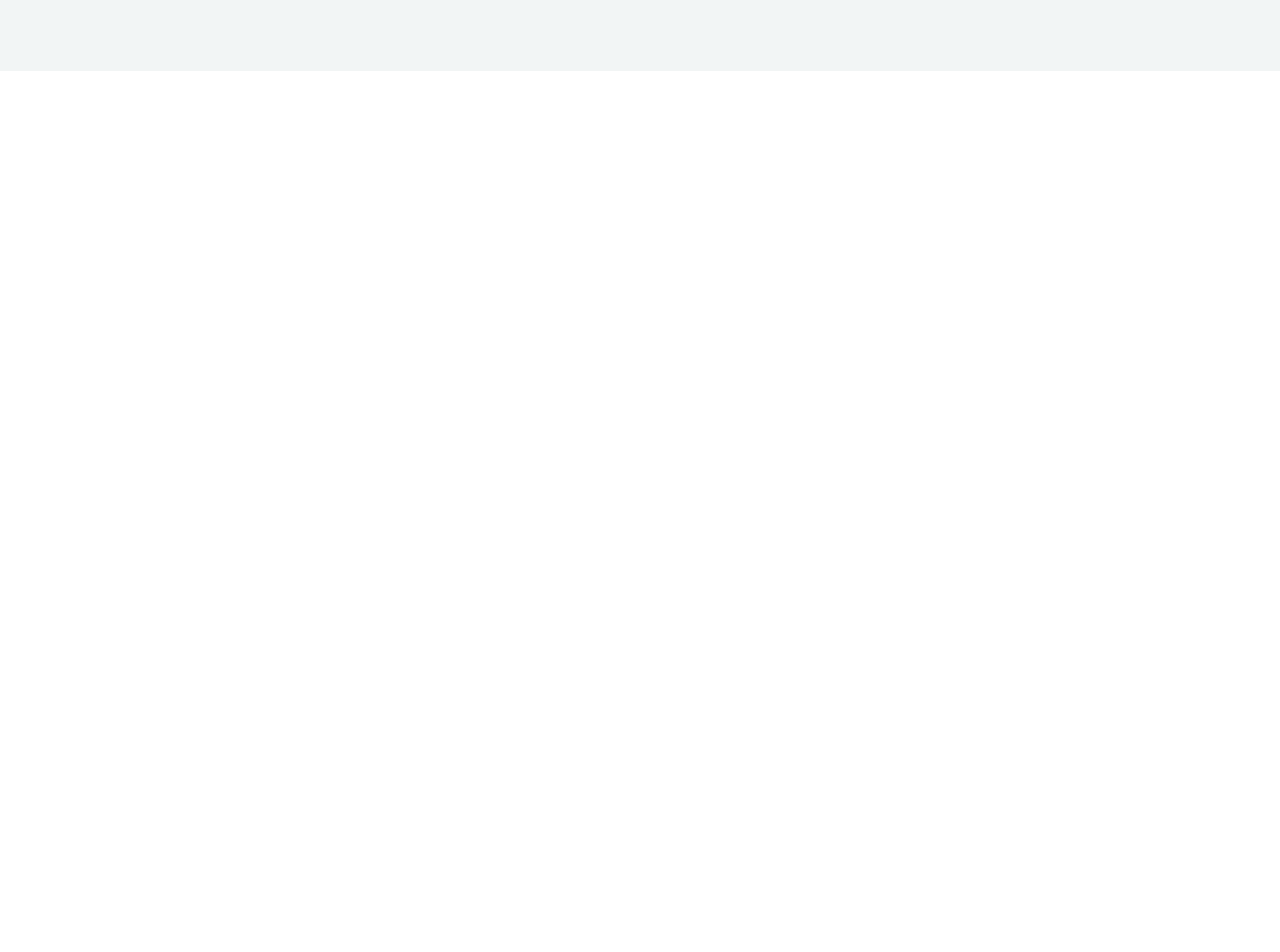
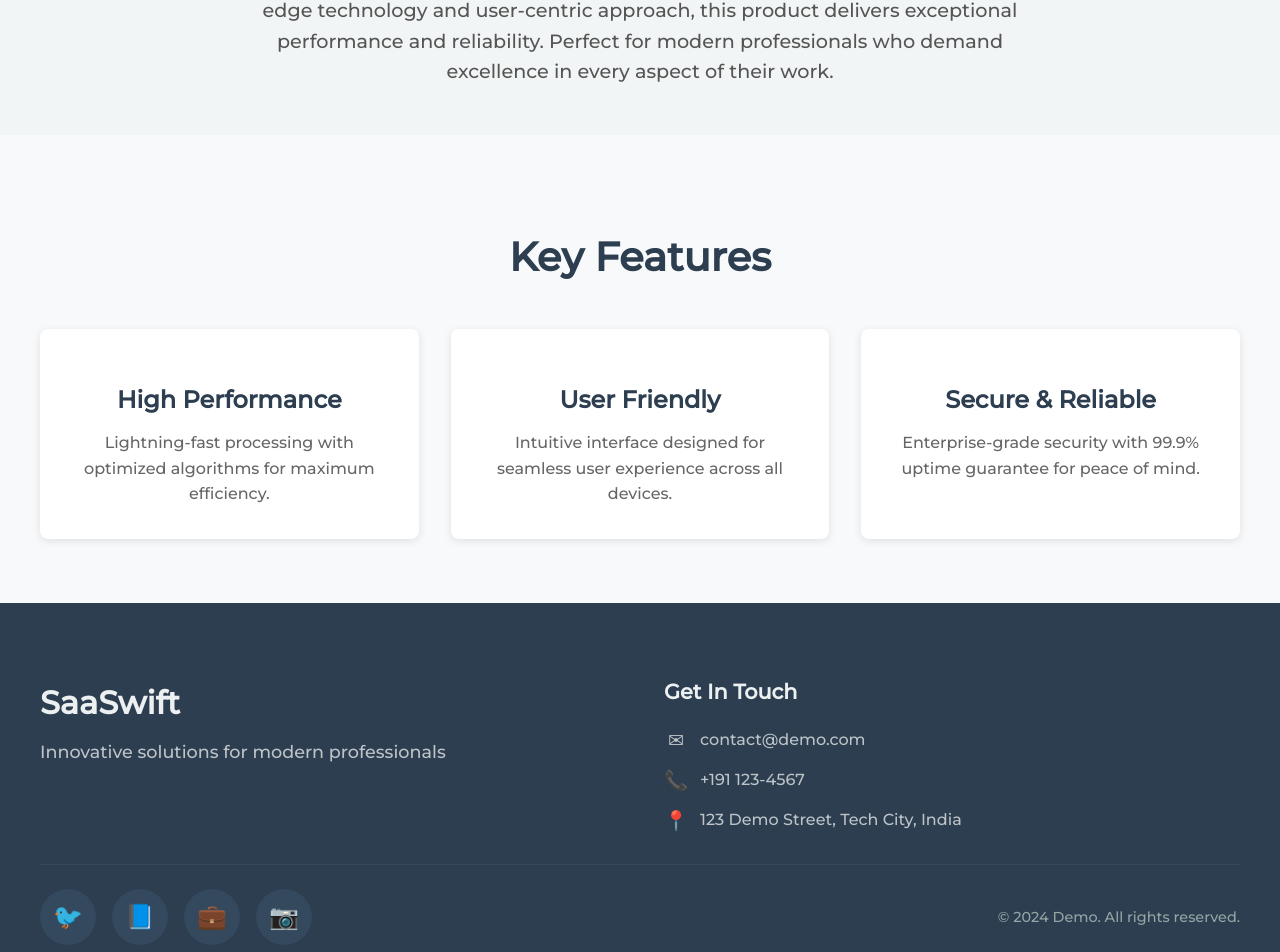
Before and after one commit to DevTestGuru/testing, a React (Create React App) app: page /product in a window 1280 px wide. Before the commit this address led to /auth/404. Shown: the part 729-1681 px from the top of the page. Before the commit the page ends 800 px from the top, so only its background shows below. Built offline with nearby package versions, Linux system fonts and the light colour scheme.

Commit message:
Completed Assignment

```diff
--- /dev/null
+++ b/src/components/ProductComponents/Features.tsx
@@ -0,0 +1,77 @@
+import type React from "react"
+
+const Features: React.FC = () => {
+  const features = [
+    {
+      title: "High Performance",
+      description: "Lightning-fast processing with optimized algorithms for maximum efficiency.",
+    },
+    {
+      title: "User Friendly",
+      description: "Intuitive interface designed for seamless user experience across all devices.",
+    },
+    {
+      title: "Secure & Reliable",
+      description: "Enterprise-grade security with 99.9% uptime guarantee for peace of mind.",
+    },
+  ]
+
+  return (
+    <section style={sectionStyles}>
+      <h2 style={titleStyles}>Key Features</h2>
+      <div style={featuresGridStyles}>
+        {features.map((feature, index) => (
+          <div key={index} style={featureCardStyles}>
+            <h3 style={featureTitleStyles}>{feature.title}</h3>
+            <p style={featureDescriptionStyles}>{feature.description}</p>
+          </div>
+        ))}
+      </div>
+    </section>
+  )
+}
+
+const sectionStyles: React.CSSProperties = {
+  padding: "4rem 2rem",
+  backgroundColor: "#f8f9fa",
+}
+
+const titleStyles: React.CSSProperties = {
+  fontSize: "2.5rem",
+  color: "#2c3e50",
+  textAlign: "center",
+  marginBottom: "3rem",
+  fontWeight: "bold",
+}
+
+const featuresGridStyles: React.CSSProperties = {
+  display: "grid",
+  gridTemplateColumns: "repeat(auto-fit, minmax(300px, 1fr))",
+  gap: "2rem",
+  maxWidth: "1200px",
+  margin: "0 auto",
+}
+
+const featureCardStyles: React.CSSProperties = {
+  backgroundColor: "white",
+  padding: "2rem",
+  borderRadius: "8px",
+  boxShadow: "0 2px 8px rgba(0,0,0,0.1)",
+  textAlign: "center",
+}
+
+const featureTitleStyles: React.CSSProperties = {
+  fontSize: "1.5rem",
+  color: "#2c3e50",
+  marginBottom: "1rem",
+  fontWeight: "bold",
+}
+
+const featureDescriptionStyles: React.CSSProperties = {
+  fontSize: "1rem",
+  lineHeight: "1.6",
+  color: "#666",
+  margin: 0,
+}
+
+export default Features
--- /dev/null
+++ b/src/components/ProductComponents/Footer.tsx
@@ -0,0 +1,149 @@
+import type React from "react"
+
+const Footer: React.FC = () => {
+  return (
+    <footer style={footerStyles}>
+      <div style={containerStyles}>
+        <div style={topSectionStyles}>
+          <div style={brandSectionStyles}>
+            <h3 style={brandTitleStyles}>SaaSwift</h3>
+            <p style={brandDescriptionStyles}>Innovative solutions for modern professionals</p>
+          </div>
+
+          <div style={contactSectionStyles}>
+            <h4 style={sectionTitleStyles}>Get In Touch</h4>
+            <div style={contactGridStyles}>
+              <div style={contactItemStyles}>
+                <span style={contactIconStyles}>✉</span>
+                <span>contact@demo.com</span>
+              </div>
+              <div style={contactItemStyles}>
+                <span style={contactIconStyles}>📞</span>
+                <span>+191 123-4567</span>
+              </div>
+              <div style={contactItemStyles}>
+                <span style={contactIconStyles}>📍</span>
+                <span>123 Demo Street, Tech City, India</span>
+              </div>
+            </div>
+          </div>
+        </div>
+
+        <div style={bottomSectionStyles}>
+          <div style={socialLinksStyles}>
+            <span style={socialIconStyles}>🐦</span>
+            <span style={socialIconStyles}>📘</span>
+            <span style={socialIconStyles}>💼</span>
+            <span style={socialIconStyles}>📷</span>
+          </div>
+          <p style={copyrightStyles}>© 2024 Demo. All rights reserved.</p>
+        </div>
+      </div>
+    </footer>
+  )
+}
+
+const footerStyles: React.CSSProperties = {
+  backgroundColor: "#2c3e50",
+  color: "white",
+  marginTop: "auto",
+}
+
+const containerStyles: React.CSSProperties = {
+  maxWidth: "1200px",
+  margin: "0 auto",
+  padding: "3rem 2rem 1.5rem",
+}
+
+const topSectionStyles: React.CSSProperties = {
+  display: "grid",
+  gridTemplateColumns: "repeat(auto-fit, minmax(300px, 1fr))",
+  gap: "3rem",
+  marginBottom: "2rem",
+}
+
+const brandSectionStyles: React.CSSProperties = {
+  textAlign: "left",
+}
+
+const brandTitleStyles: React.CSSProperties = {
+  fontSize: "2rem",
+  fontWeight: "bold",
+  marginBottom: "1rem",
+  color: "#ecf0f1",
+}
+
+const brandDescriptionStyles: React.CSSProperties = {
+  fontSize: "1.1rem",
+  color: "#bdc3c7",
+  lineHeight: "1.6",
+  margin: 0,
+}
+
+const contactSectionStyles: React.CSSProperties = {
+  textAlign: "left",
+}
+
+const sectionTitleStyles: React.CSSProperties = {
+  fontSize: "1.3rem",
+  fontWeight: "bold",
+  marginBottom: "1.5rem",
+  color: "#ecf0f1",
+}
+
+const contactGridStyles: React.CSSProperties = {
+  display: "flex",
+  flexDirection: "column",
+  gap: "1rem",
+}
+
+const contactItemStyles: React.CSSProperties = {
+  display: "flex",
+  alignItems: "center",
+  gap: "0.75rem",
+  fontSize: "1rem",
+  color: "#bdc3c7",
+}
+
+const contactIconStyles: React.CSSProperties = {
+  fontSize: "1.2rem",
+  width: "24px",
+  textAlign: "center",
+}
+
+const bottomSectionStyles: React.CSSProperties = {
+  borderTop: "1px solid #34495e",
+  paddingTop: "1.5rem",
+  display: "flex",
+  justifyContent: "space-between",
+  alignItems: "center",
+  flexWrap: "wrap",
+  gap: "1rem",
+}
+
+const socialLinksStyles: React.CSSProperties = {
+  display: "flex",
+  gap: "1rem",
+}
+
+const socialIconStyles: React.CSSProperties = {
+  fontSize: "1.5rem",
+  cursor: "pointer",
+  transition: "transform 0.2s ease",
+  padding: "0.5rem",
+  borderRadius: "50%",
+  backgroundColor: "#34495e",
+  width: "40px",
+  height: "40px",
+  display: "flex",
+  alignItems: "center",
+  justifyContent: "center",
+}
+
+const copyrightStyles: React.CSSProperties = {
+  fontSize: "0.9rem",
+  color: "#95a5a6",
+  margin: 0,
+}
+
+export default Footer
--- /dev/null
+++ b/src/components/ProductComponents/Header.tsx
@@ -0,0 +1,25 @@
+import type React from "react"
+
+const Header: React.FC = () => {
+  return (
+    <header style={headerStyles}>
+      <h1 style={titleStyles}>SaaSwift</h1>
+    </header>
+  )
+}
+
+const headerStyles: React.CSSProperties = {
+  backgroundColor: "#2c3e50",
+  color: "white",
+  padding: "1rem 2rem",
+  textAlign: "center",
+  boxShadow: "0 2px 4px rgba(0,0,0,0.1)",
+}
+
+const titleStyles: React.CSSProperties = {
+  margin: 0,
+  fontSize: "2rem",
+  fontWeight: "bold",
+}
+
+export default Header
--- /dev/null
+++ b/src/components/ProductComponents/ProductDescription.tsx
@@ -0,0 +1,37 @@
+import type React from "react"
+
+const ProductDescription: React.FC = () => {
+  return (
+    <section style={sectionStyles}>
+      <h2 style={titleStyles}>About Our Product</h2>
+      <p style={descriptionStyles}>
+        Experience the future with our innovative Demo product. Designed with cutting-edge technology and user-centric
+        approach, this product delivers exceptional performance and reliability. Perfect for modern professionals who
+        demand excellence in every aspect of their work.
+      </p>
+    </section>
+  )
+}
+
+const sectionStyles: React.CSSProperties = {
+  padding: "3rem 2rem",
+  maxWidth: "800px",
+  margin: "0 auto",
+  textAlign: "center",
+}
+
+const titleStyles: React.CSSProperties = {
+  fontSize: "2.5rem",
+  color: "#2c3e50",
+  marginBottom: "1.5rem",
+  fontWeight: "bold",
+}
+
+const descriptionStyles: React.CSSProperties = {
+  fontSize: "1.2rem",
+  lineHeight: "1.6",
+  color: "#555",
+  margin: 0,
+}
+
+export default ProductDescription
--- /dev/null
+++ b/src/components/ProductComponents/ProductImage.tsx
@@ -0,0 +1,32 @@
+import type React from "react"
+import image from '../../assets/productimage/image.jpg'
+
+const ProductImage: React.FC = () => {
+  return (
+    <section style={sectionStyles}>
+      <img src={image} alt="Demo Product" style={imageStyles} />
+    </section>
+  )
+}
+
+const sectionStyles: React.CSSProperties = {
+  padding: "2rem",
+  textAlign: "center",
+  backgroundColor: "#f8f9fa",
+}
+
+const imageStyles: React.CSSProperties = {
+  maxWidth: "100%",
+  // height: "auto",
+  // borderRadius: "8px",
+  // boxShadow: "0 4px 8px rgba(0,0,0,0.1)",
+
+    // maxWidth: "100%",
+  width: "950px",
+  height: "400px",
+  objectFit: "cover",
+  borderRadius: "8px",
+  boxShadow: "0 4px 8px rgba(0,0,0,0.1)",
+}
+
+export default ProductImage
--- a/src/routes/Router.tsx
+++ b/src/routes/Router.tsx
@@ -6,6 +6,7 @@ const Layout = Loadable(lazy(() => import("../components/layout/Layout")));
 const Dashboard = Loadable(lazy(() => import("../views/dashboard/Dashboard")));
 const Sell = Loadable(lazy(() => import("../views/sell/Sell")));
 const Login = Loadable(lazy(() => import("../views/login/Login")));
+const Product = Loadable(lazy(() => import("../views/product/ProductPage")));
 const Notfound = Loadable(
   lazy(() => import("../components/errorboundary/404"))
 );
@@ -22,6 +23,10 @@ const Router = [
       { path: "/auth/404", exact: true, element: <Notfound /> },
       { path: "*", element: <Navigate to="/auth/404" /> }
     ]
+  },
+  {
+    path: "/product",
+    element: <Product />
   }
 ];
 
--- /dev/null
+++ b/src/views/product/ProductPage.tsx
@@ -0,0 +1,22 @@
+import Header from '../../components/ProductComponents/Header'
+import ProductDescription from '../../components/ProductComponents/ProductDescription'
+import ProductImage from '../../components/ProductComponents/ProductImage'
+import Features from '../../components/ProductComponents/Features'
+import Footer from '../../components/ProductComponents/Footer'
+
+
+const ProductPage = () => {
+  return (
+    <>
+      <Header />
+      <main>
+        <ProductImage />
+        <ProductDescription />
+        <Features />
+      </main>
+      <Footer />
+    </>
+  );
+};
+
+export default ProductPage;
```
Also changed, not shown: src/assets/productimage/image.jpg (added), 1 other file (tests, documents, lock files or other folders).
